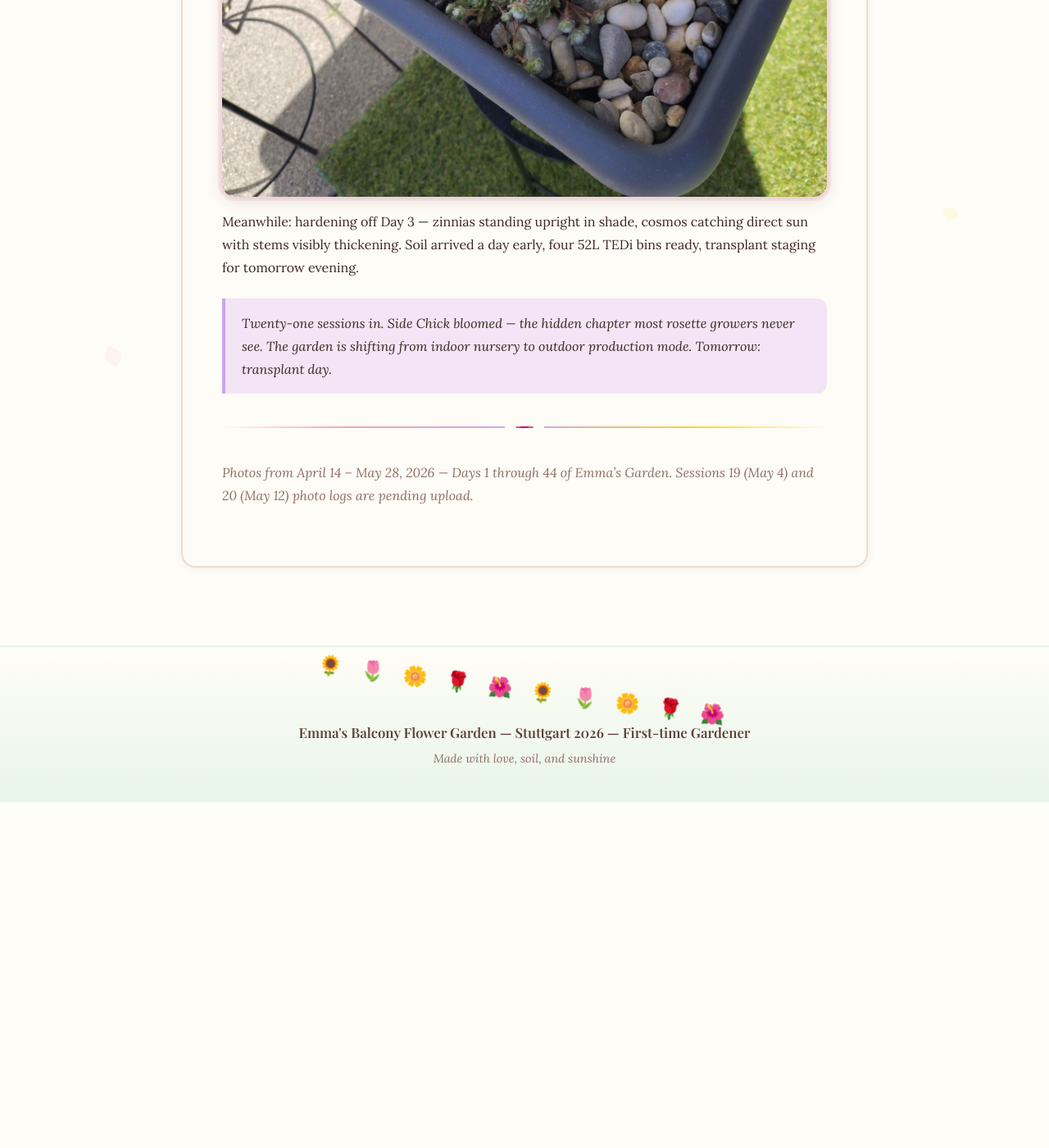
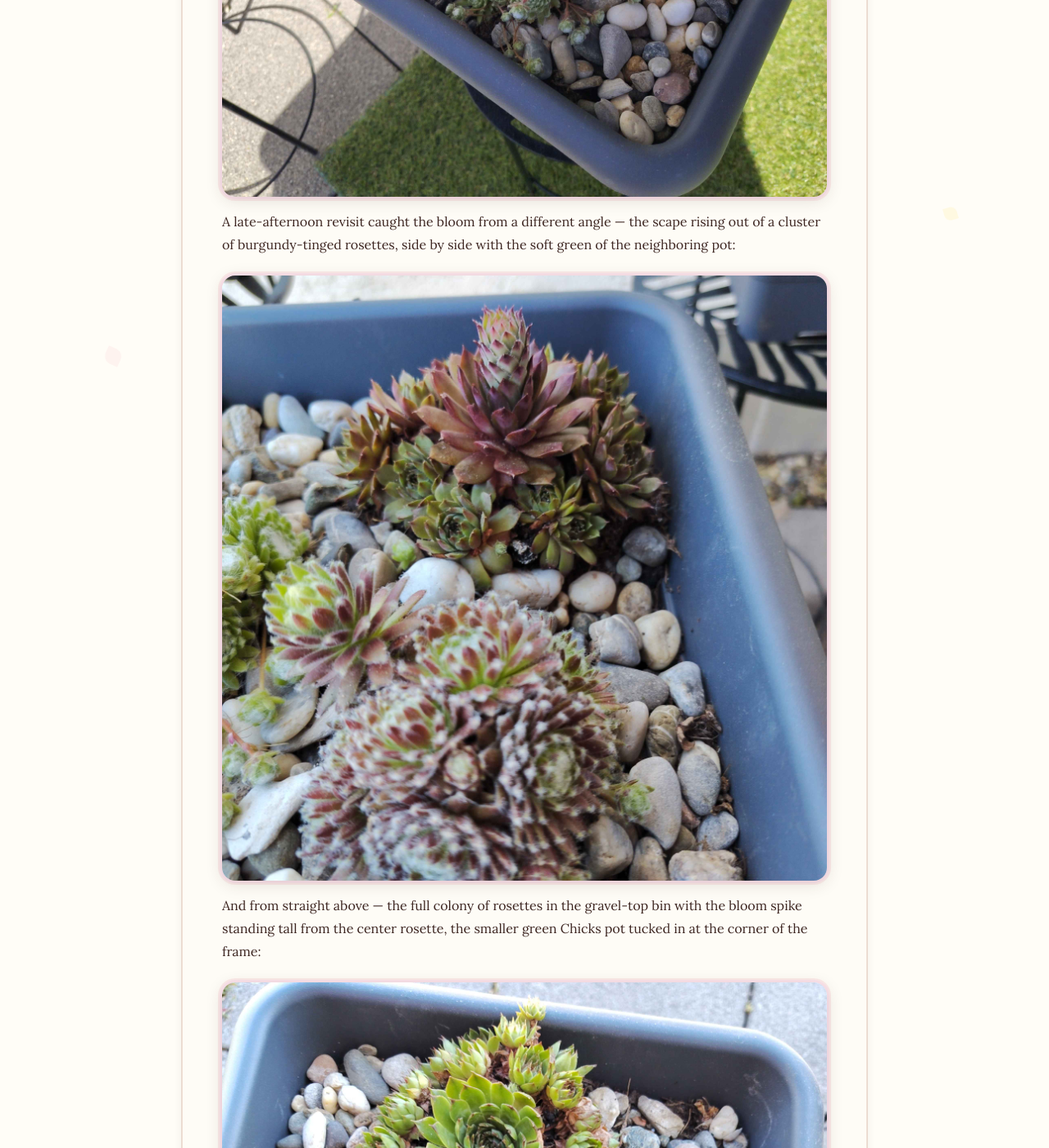
Before and after one commit to rompasaurus/emmas-gardening-project, a Jekyll site: the page built from GALLERY.md, in a window 1280 px wide and 1400 px high, scrolled down 77912 px. Shown: the whole window at 82% size. Built offline with Jekyll 4.4.1, drawn with Linux system fonts in a browser that asks for light colours; before the commit the page ends 78890 px from its top, so only the background shows below that; some of the changed text lies outside the part shown.

Commit message:
Add May 28 afternoon/evening pics — Side Chick bloom revisits + hardening off Day 3 terrace shots
Co-Authored-By: Claude Opus 4.7 (1M context) <noreply@anthropic.com>

```diff
--- a/GALLERY.md
+++ b/GALLERY.md
@@ -1016,7 +1016,23 @@ The bittersweet side: Sempervivum are monocarpic — the rosette that flowers di
 
 ![Side Chick — wider shot in the gravel-top bin, colony and bloom in context on the balcony](pictures/81-20260528-side-chick-colony-bloom-wide.jpg)
 
-Meanwhile: hardening off Day 3 — zinnias standing upright in shade, cosmos catching direct sun with stems visibly thickening. Soil arrived a day early, four 52L TEDi bins ready, transplant staging for tomorrow evening.
+A late-afternoon revisit caught the bloom from a different angle — the scape rising out of a cluster of burgundy-tinged rosettes, side by side with the soft green of the neighboring pot:
+
+![Side Chick afternoon revisit — bloom spike angled out of the bin, burgundy-tinged rosettes around the scape, late afternoon light](pictures/83-20260528-side-chick-bloom-afternoon-angle.jpg)
+
+And from straight above — the full colony of rosettes in the gravel-top bin with the bloom spike standing tall from the center rosette, the smaller green Chicks pot tucked in at the corner of the frame:
+
+![Side Chick bin top-down — colony of rosettes in the gravel top-dress, bloom spike rising from the central rosette, smaller green Chicks pot in the corner](pictures/84-20260528-side-chick-bloom-afternoon-topdown.jpg)
+
+### The Seedlings — Hardening Off, Evening of Day 3
+
+By evening the seedlings were lined up along the terrace at the base of the glass-brick wall — four pots, cosmos and zinnia toddlers leafy and upright, getting their last hour of fading light before nightfall:
+
+![Four pots of seedlings staged along the terrace by the glass-brick wall — hardening off Day 3, evening light, dry pavers](pictures/85-20260528-seedlings-hardening-terrace-evening.jpg)
+
+A few minutes later the same line-up, post-water — pavers darkened around each pot, foliage freshened. The cosmos stems are visibly stockier than they were under the grow lights; the outdoor air has done its job:
+
+![Same four pots after the evening watering — pavers wet around each pot, foliage perked up, cosmos stems visibly thickening from outdoor air](pictures/86-20260528-seedlings-hardening-terrace-watered.jpg)
 
 > Twenty-one sessions in. Side Chick bloomed — the hidden chapter most rosette growers never see. The garden is shifting from indoor nursery to outdoor production mode. Tomorrow: transplant day.
 
```
Also changed, not shown: PROGRESS-REPORT.md (+4 -0 lines), index.md (+12 -0 lines), pictures/83-20260528-side-chick-bloom-afternoon-angle.jpg (added), pictures/84-20260528-side-chick-bloom-afternoon-topdown.jpg (added), pictures/85-20260528-seedlings-hardening-terrace-evening.jpg (added), pictures/86-20260528-seedlings-hardening-terrace-watered.jpg (added).
